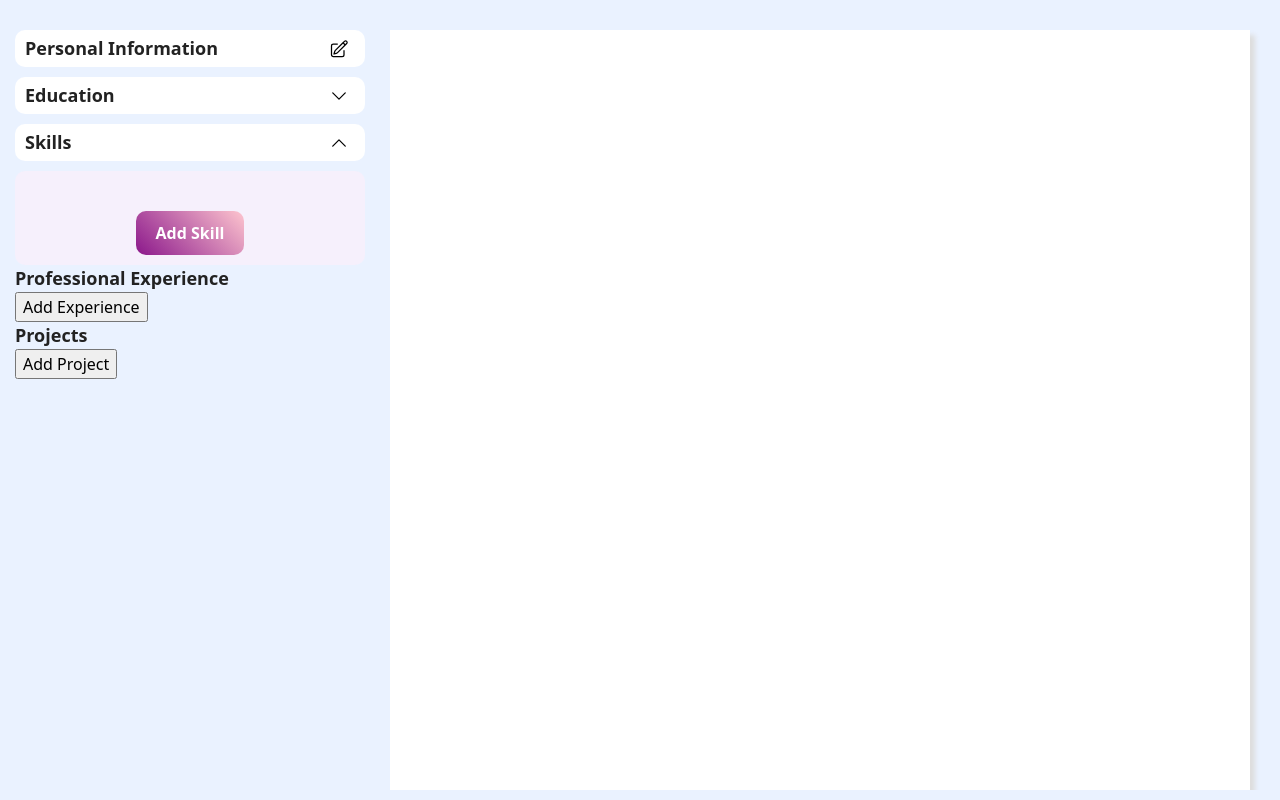
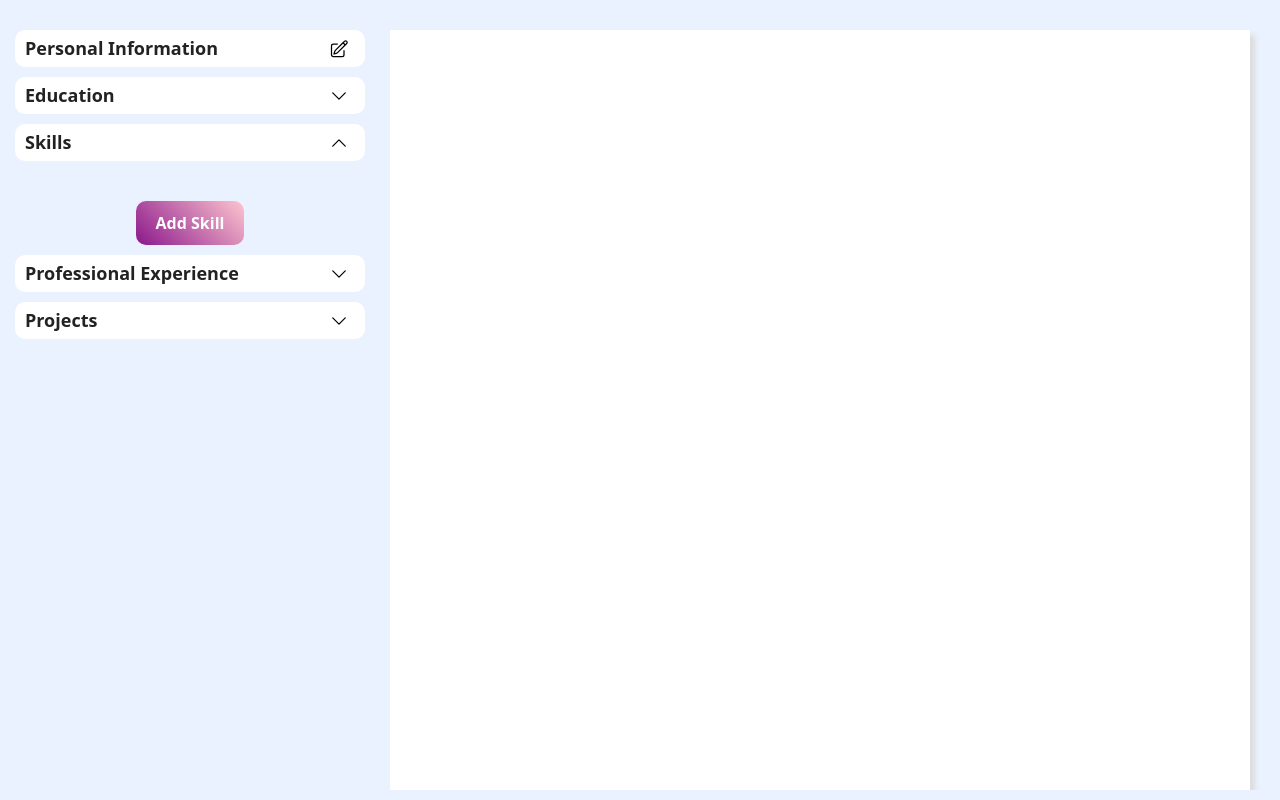
Before and after one commit to ivan-mangulabnan/cv-creation-app, a React (Vite) app: page / in a window 1280 px wide. Both pictures are taken after a click on the button 339 px from the left and 142 px from the top of the page. Built offline with nearby package versions, Linux system fonts and the light colour scheme.

Commit message:
finish styling

```diff
--- a/src/components/educ.jsx
+++ b/src/components/educ.jsx
@@ -83,7 +83,10 @@ function StudySection ({study, updateForm, deleteStudy, isOpen, setIsOpen}) {
   return (
     <div className="flex flex-space-between bg-slight-purple pad-xy-1 margin-top-1 bor-rad-1">
       <h4>{study.fos ? study.fos : 'Set Study'}</h4>
-      <EditBTN onClick={setIsOpen}/>
+      <div className="flex">
+        <EditBTN onClick={setIsOpen}/>
+        <DelBTN onClick={() => deleteStudy(study.id)} />
+      </div>
     </div>
   )
 }
--- a/src/components/exp.jsx
+++ b/src/components/exp.jsx
@@ -1,6 +1,11 @@
-import { Heading, LabelInput } from "./utils.jsx";
+import { useState } from "react";
+import { CheckBTN, DelBTN, EditBTN, Heading, LabelInput, ShowBtnSVG } from "./utils.jsx";
 
-export function Experience ({formData, setFormData}) {
+export function Experience ({formData, setFormData, editing, updateEditing}) {
+  const [isOpen, setIsOpen] = useState(null);
+  const updateIsOpen = (id) => {
+    setIsOpen(prev => prev === id ? null : id);
+  }
   const title = 'Professional Experience';
   const addExp = () => {
     const id = crypto.randomUUID();
@@ -18,25 +23,36 @@ export function Experience ({formData, setFormData}) {
       })}
     })
   }
-
+  const isNotEmpty = formData.experience.length > 0;
   return (
-    <div>
-      <Heading title={title}/>
-      <div>
-        { formData.experience.map(exp => <ExpSection key={exp.id} exp={exp} updateExp={updateExp} deleteExp={deleteExp}/>) }
+    <div className="margin-top-1">
+      <div className="flex flex-space-between bg-white padding-x1-y05 bor-rad-1">
+        <Heading title={title}/>
+        <button className="edit-btn show-btn" type='button' onClick={updateEditing}>
+          <ShowBtnSVG isShowing={editing}/>
+        </button>
       </div>
-      <button type="button" onClick={addExp}>Add Experience</button>
+      { editing && (
+        <>
+          <div className={ isNotEmpty && "margin-top-1 pad-xy-1 bg-white bor-rad-1"}>
+            { formData.experience.map(exp => <ExpSection key={exp.id} exp={exp} updateExp={updateExp} deleteExp={deleteExp} isOpen={isOpen === exp.id} updateIsOpen={updateIsOpen}/>) }
+          </div>
+          <div className="margin-top-1">
+            <button className="add-comp-btn" type="button" onClick={addExp}>Add Experience</button>
+          </div>
+        </>
+      )}
     </div>
   )
 }
 
-function ExpSection ({exp, updateExp, deleteExp}) {
+function ExpSection ({exp, updateExp, deleteExp, isOpen, updateIsOpen}) {
   const categories = [
-    { id: 'position', label: 'Position', value: exp.position },
-    { id: 'company', label: 'Company', value: exp.company },
-    { id: 'dateFrom', label: 'From', value: exp.dateFrom },
-    { id: 'dateTo', label: 'To', value: exp.dateTo },
-    { id: 'desc', label: 'Description', value: exp.desc, inputType: 'textarea' }
+    { id: 'position', label: 'POSITION', value: exp.position },
+    { id: 'company', label: 'COMPANY', value: exp.company },
+    { id: 'dateFrom', label: 'FROM', value: exp.dateFrom },
+    { id: 'dateTo', label: 'TO', value: exp.dateTo },
+    { id: 'desc', label: 'DESCRIPTION', value: exp.desc, inputType: 'textarea' }
   ];
 
   const curry = (id, field) => {
@@ -45,10 +61,25 @@ function ExpSection ({exp, updateExp, deleteExp}) {
     }
   }
 
+  if (isOpen) {
+    return (
+      <div className="pad-xy-1 border-2px-grey bor-rad-1 margin-top-1">
+        { categories.map(category => <LabelInput key={category.id} id={`${category.id}-${exp.id}`} inputType={category.inputType ? category.inputType : null} label={category.label} value={category.value ? category.value : ''} onChange={curry(exp.id, category.id)}/>) }
+        <div className="margin-top-1 flex flex-end">
+          <DelBTN onClick={() => deleteExp(exp.id)} />
+          <CheckBTN onClick={() => updateIsOpen(exp.id)} addClass="margin-0"/>
+        </div>
+      </div>
+    )
+  }
+
   return (
-    <div>
-      { categories.map(category => <LabelInput key={category.id} id={`${category.id}-${exp.id}`} inputType={category.inputType ? category.inputType : null} label={category.label} value={category.value ? category.value : ''} onChange={curry(exp.id, category.id)}/>) }
-      <button type="button" onClick={() => deleteExp(exp.id)}>Remove Experience</button>
+    <div className="flex flex-space-between margin-top-1 pad-xy-1 bg-slight-purple bor-rad-1">
+      <h4>{exp.position ? exp.position : 'Set Position'}</h4>
+      <div className="flex">
+        <EditBTN onClick={() => updateIsOpen(exp.id)}/>
+        <DelBTN onClick={() => deleteExp(exp.id)} />
+      </div>
     </div>
   )
 }
--- a/src/components/projects.jsx
+++ b/src/components/projects.jsx
@@ -1,6 +1,11 @@
-import { Heading, LabelInput } from "./utils.jsx";
+import { useState } from "react";
+import { CheckBTN, DelBTN, EditBTN, Heading, LabelInput, ShowBtnSVG } from "./utils.jsx";
 
 export function Projects ({formData, setFormData, editing, updateEditing}) {
+  const [isOpen, setIsOpen] = useState(null);
+  const updateIsOpen = (id) => {
+    setIsOpen(prev => prev === id ? null : id);
+  }
   const title = 'Projects';
   const addProject = () => {
     const id = crypto.randomUUID();
@@ -16,22 +21,35 @@ export function Projects ({formData, setFormData, editing, updateEditing}) {
   const removeProj = (id) => {
     setFormData(prev => ({...prev, projects: prev.projects.filter(project => project.id !== id)}));
   }
-
+  const isNotEmpty = formData.projects.length > 0;
   return (
     <div>
-      <Heading title={title}/>
-      <div>
-        { formData.projects.map(project => <Project key={project.id} project={project} updateProj={updateProj} removeProj={removeProj}/>) }
+      <div className="margin-top-1 flex flex-space-between bg-white bor-rad-1 padding-x1-y05">
+        <Heading title={title}/>
+        <button className="edit-btn show-btn" type='button' onClick={updateEditing}>
+          <ShowBtnSVG isShowing={editing}/>
+        </button>
       </div>
-      <button type='button' onClick={addProject}>Add Project</button>
+      { editing && (
+        <div>
+          { isNotEmpty && (
+            <div className="pad-xy-1 bor-rad-1 bg-white margin-top-1">
+              { formData.projects.map(project => <Project key={project.id} project={project} updateProj={updateProj} removeProj={removeProj} isOpen={isOpen === project.id} updateIsOpen={() => updateIsOpen(project.id)}/>) }
+            </div>
+          ) }
+          <div className="margin-top-1">
+            <button className="add-comp-btn" type='button' onClick={addProject}>Add Project</button>
+          </div>
+        </div>
+      ) }
     </div>
   )
 }
 
-function Project ({project, updateProj, removeProj}) {
+function Project ({project, updateProj, removeProj, isOpen, updateIsOpen}) {
   const categories = [
-    { id: 'title', label: 'Project Title', value: project.title },
-    { id: 'desc', label: 'Description', value: project.desc, inputType: 'textarea' }
+    { id: 'title', label: 'PROJECT TITLE', value: project.title },
+    { id: 'desc', label: 'DESCRIPTION', value: project.desc, inputType: 'textarea' }
   ];
 
   const curry = (id, field) => {
@@ -40,10 +58,25 @@ function Project ({project, updateProj, removeProj}) {
     }
   }
 
+  if (!isOpen) {
+    return (
+      <div className="flex flex-space-between pad-xy-1 bg-slight-purple bor-rad-1 margin-top-1">
+        <h4>{project.title ? project.title : 'Set project'}</h4>
+        <div className="flex">
+          <EditBTN onClick={updateIsOpen}/>
+          <DelBTN onClick={() => removeProj(project.id)} />
+        </div>
+      </div>
+    )
+  }
+
   return (
-    <div>
+    <div className="pad-xy-1 border-2px-grey bor-rad-1 margin-top-1">
       { categories.map(category => <LabelInput key={category.id} id={`${category.id}-${project.id}`} inputType={category.inputType ? category.inputType : null} label={category.label} value={category.value} onChange={curry(project.id, category.id)}/>) }
-      <button type='button' onClick={() => removeProj(project.id)}>Remove Project</button>
+      <div className="margin-top-1 flex flex-end">
+        <DelBTN onClick={() => removeProj(project.id)} />
+        <CheckBTN onClick={updateIsOpen} addClass="margin-0"/>
+      </div>
     </div>
   )
 }
--- a/src/components/skills.jsx
+++ b/src/components/skills.jsx
@@ -28,7 +28,7 @@ export function Skills ({formData, setFormData, editing, updateEditing}) {
         </button>
       </div>
       { editing && (
-        <div className="margin-top-1 bg-slight-purple pad-xy-1 bor-rad-1">
+        <div className="margin-top-1 bor-rad-1">
           <div className="flex pad-xy-1 flex-wrap gap-2">
             { formData.skills.map(skill => <Tiles key={skill.id} skill={skill} updateForm={updateForm} deleteSkill={deleteSkill}/>) }
           </div>
@@ -66,7 +66,7 @@ function Tiles ({skill, updateForm, deleteSkill}) {
 
   return (
     <div>
-      <button className="skill-btn" onClick={edit}>{skill.value ? skill.value : 'Default'}</button>
+      <button className="skill-btn" onClick={edit}>{skill.value ? skill.value : 'Click me'}</button>
     </div>
   )
 }
--- a/src/components/utils.jsx
+++ b/src/components/utils.jsx
@@ -34,7 +34,7 @@ export function LabelInput ({id, inputType, label, value, onChange}) {
 
   switch (inputType) {
     case 'textarea' :
-      inputEle = <textarea id={id} value={value} onChange={(e) =>  onChange(e.target.value)}></textarea>
+      inputEle = <textarea className="form-area" id={id} value={value} onChange={(e) =>  onChange(e.target.value)}></textarea>
       break;
     default:
       inputEle = <input className="form-input" id={id} type={inputType ?? 'text'} value={value} onChange={(e) => onChange(e.target.value)}/>
--- a/src/styles/resume-forms.css
+++ b/src/styles/resume-forms.css
@@ -115,14 +115,16 @@
 }
 
 .p-input,
-.form-input {
+.form-input,
+.form-area {
   border-radius: 1rem;
   padding: 0.25rem 1rem;
   border: 1px solid #ccc;
 }
 
 .p-input:focus,
-.form-input:focus {
+.form-input:focus,
+.form-area:focus {
   outline: none;
   background-color: #f6f0fc;
 }
--- a/src/styles/utils.css
+++ b/src/styles/utils.css
@@ -30,6 +30,7 @@
 .flex-end { justify-content: flex-end }
 .flex-align-center { align-items: center }
 .gap-2 { gap: 2rem }
+.gap-1 { gap: 1rem }
 
 .grid { display: grid }
 
```
